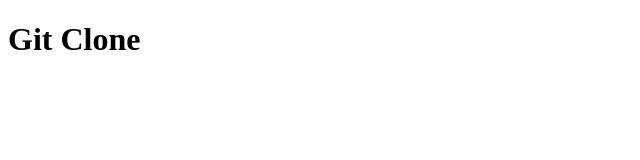
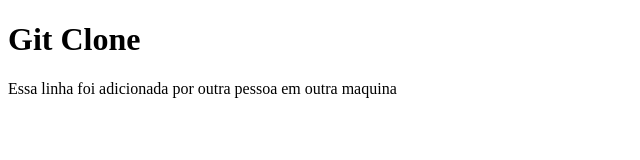
Before and after one commit to rickdbs/aula-github, a plain HTML site: page index.html in a window 1280 px wide. Shown: the whole page, without its empty margins (0-640 px from the left). Drawn offline with Linux system fonts and the light colour scheme.

Commit message:
add tag p

```diff
--- a/index.html
+++ b/index.html
@@ -8,5 +8,6 @@
 </head>
 <body>
     <h1>Git Clone</h1>
+    <p>Essa linha foi adicionada por outra pessoa em outra maquina</p>
 </body>
 </html>
```
